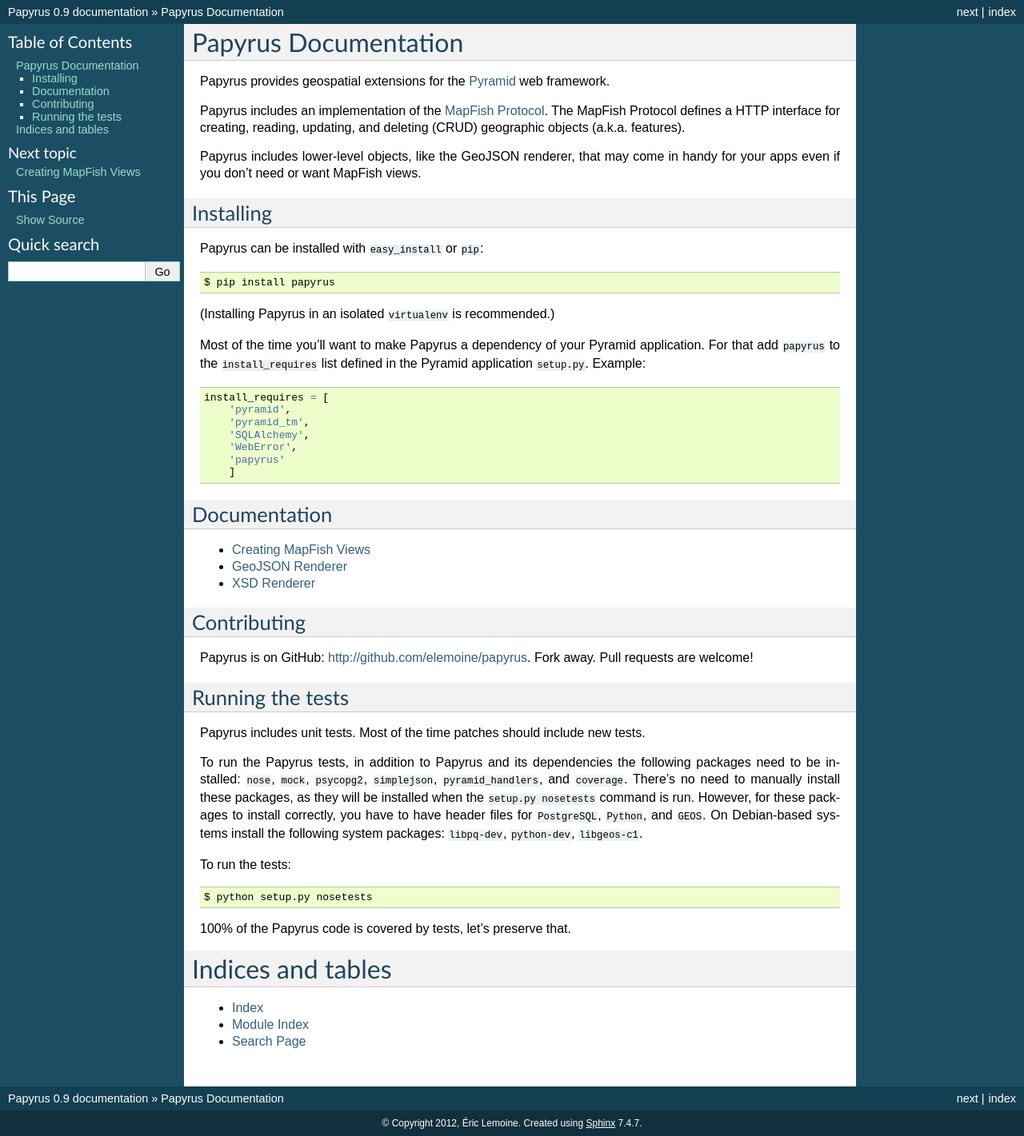
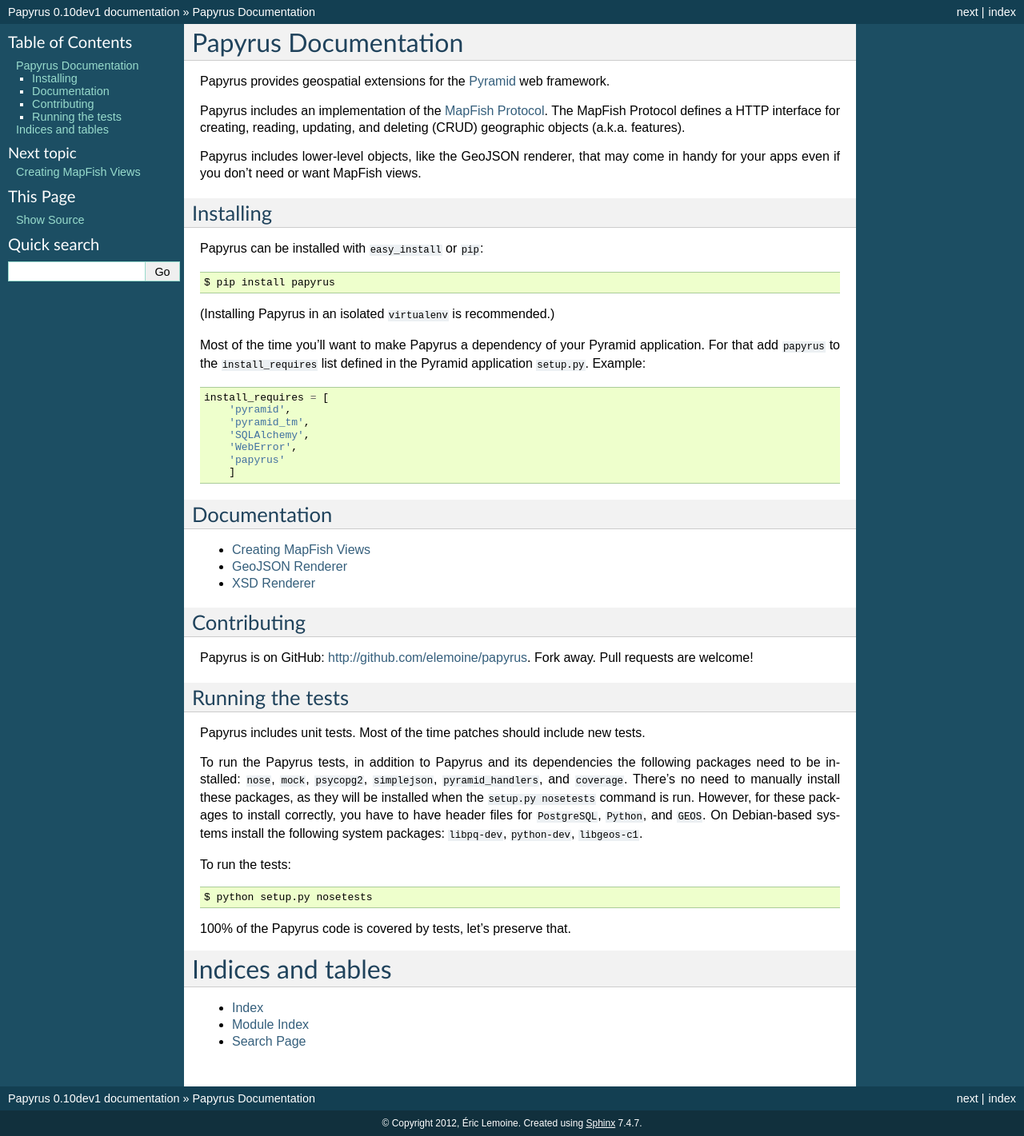
Before and after one commit to camptocamp/papyrus, a Sphinx documentation site: the page built from docs/index.rst, in a window 1280 px wide. Shown: the whole page at 80% size. Built offline with Sphinx 7.4.7, drawn with Linux system fonts in a browser that asks for light colours.

Commit message:
version is 0.10 in conf.py

```diff
--- a/docs/conf.py
+++ b/docs/conf.py
@@ -48,9 +48,9 @@
 # built documents.
 #
 # The short X.Y version.
-version = '0.9'
+version = '0.10'
 # The full version, including alpha/beta/rc tags.
-release = '0.9'
+release = '0.10dev1'
 
 # The language for content autogenerated by Sphinx. Refer to documentation
 # for a list of supported languages.
```
